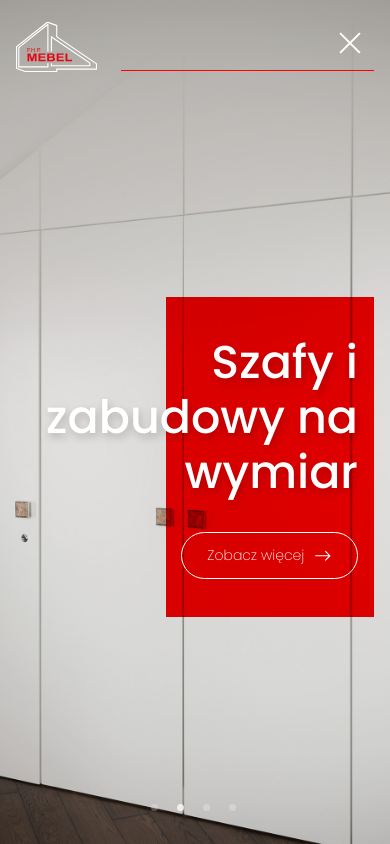
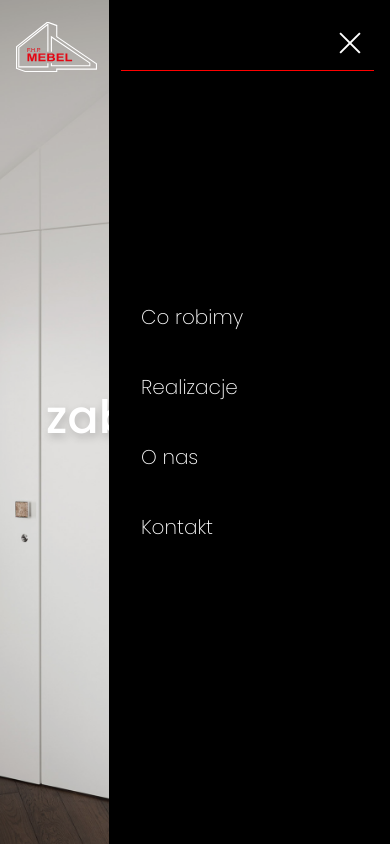
Before and after one commit to lukaszkus/fhp-mebel-website, a React (Create React App) app: page / in a window 390 px wide. Both pictures are taken after a click on the button 350 px from the left and 43 px from the top of the page. Built offline with nearby package versions, Linux system fonts and the light colour scheme.

Commit message:
Mobile menu added

```diff
--- a/src/App.js
+++ b/src/App.js
@@ -1,12 +1,19 @@
-import React from "react";
+import { useState } from "react";
 
 import { Header } from "./containers";
-import { Navbar } from "./components";
+import { Navbar, Mobilemenu } from "./components";
 
 function App() {
+  const [isOpen, setIsOpen] = useState(false);
+
+  const toggle = () => {
+    setIsOpen(!isOpen);
+  };
+
   return (
     <>
-      <Navbar />
+      <Navbar isOpen={isOpen} toggle={toggle} />
+      <Mobilemenu isOpen={isOpen} />
       <Header />
     </>
   );
--- /dev/null
+++ b/src/components/Mobilemenu/Mobilemenu.jsx
@@ -0,0 +1,29 @@
+import React from "react";
+import { motion } from "framer-motion";
+
+import "./Mobilemenu.scss";
+
+function Mobilemenu({ isOpen }) {
+  const menuVisibility = isOpen
+    ? { opacity: "100%", top: 0 }
+    : { opacity: 0, right: "-100%" };
+
+  return (
+    <div className="mobilemenu" style={menuVisibility}>
+      <motion.ul
+        whileInView={{ opacity: [0, 1] }}
+        className="mobilemenu__links"
+      >
+        {["Co robimy", "Realizacje", "O nas", "Kontakt"].map((item) => (
+          <li key={`link-${item}`}>
+            <a href={`#${item}`} className="mobilemenu__link">
+              {item}
+            </a>
+          </li>
+        ))}
+      </motion.ul>
+    </div>
+  );
+}
+
+export default Mobilemenu;
--- /dev/null
+++ b/src/components/Mobilemenu/Mobilemenu.scss
@@ -0,0 +1,34 @@
+@import "../../styles/main.scss";
+
+.mobilemenu {
+  position: fixed;
+  z-index: 999;
+  width: calc(100% - 109px);
+  height: 100%;
+  top: 0;
+  right: 0;
+  transition: 0.3s ease-in-out;
+  background-color: #000;
+  padding: 2rem;
+  display: flex;
+  align-items: center;
+
+  @include tablet {
+    display: none;
+  }
+
+  &__links {
+    list-style: none;
+
+    li {
+      padding: 1.25rem 0;
+    }
+  }
+
+  &__link {
+    color: $clr-white;
+    text-decoration: none;
+    font-size: 1.25rem;
+    font-weight: 300;
+  }
+}
--- a/src/components/Navbar/Navbar.jsx
+++ b/src/components/Navbar/Navbar.jsx
@@ -5,7 +5,7 @@ import Hamburger from "hamburger-react";
 import "./Navbar.scss";
 import { images } from "../../constants";
 
-function Navbar() {
+function Navbar({ isOpen, toggle }) {
   return (
     <nav className="navbar">
       <div className="navbar__container container">
@@ -15,7 +15,8 @@ function Navbar() {
         <div className="navbar__menu">
           <motion.ul
             whileInView={{ opacity: [0, 1] }}
-            className="navbar__links">
+            className="navbar__links"
+          >
             {["Co robimy", "Realizacje", "O nas", "Kontakt"].map((item) => (
               <li key={`link-${item}`}>
                 <a href={`#${item}`} className="navbar__link">
@@ -26,8 +27,15 @@ function Navbar() {
           </motion.ul>
           <motion.div
             whileInView={{ opacity: [0, 1] }}
-            className="navbar__hamburger">
-            <Hamburger size={28} color="#fff" label="Show menu" />
+            className="navbar__hamburger"
+          >
+            <Hamburger
+              size={28}
+              color="#fff"
+              label="Show menu"
+              toggled={isOpen}
+              toggle={toggle}
+            />
           </motion.div>
           <motion.div
             animate={{ x: [500, 0], opacity: [0, 1] }}
--- a/src/components/index.js
+++ b/src/components/index.js
@@ -1,2 +1,3 @@
 export { default as Navbar } from "./Navbar/Navbar";
 export { default as Slider } from "./Slider/Slider";
+export { default as Mobilemenu } from "./Mobilemenu/Mobilemenu";
```
